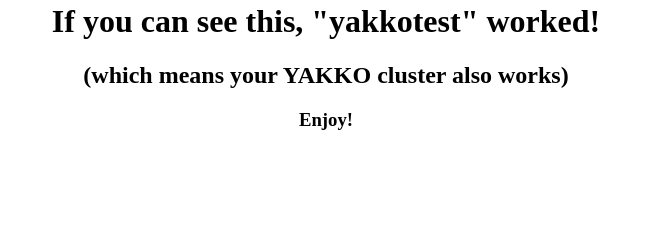
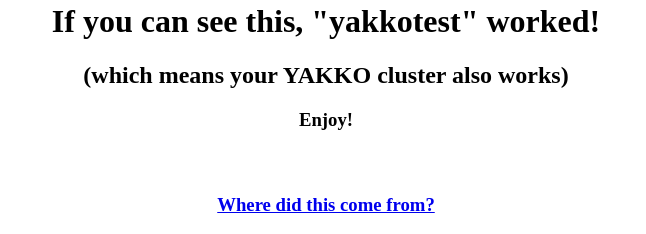
Before and after one commit to ozchamo/yakko-test, a plain HTML site: page index.html in a window 1280 px wide. Shown: the part 612-846 px from the top of the page, without its empty margins (314-960 px from the left). Before the commit the page ends 800 px from the top, so only its background shows below. Drawn offline with Linux system fonts and the light colour scheme.

Commit message:
Update index.html

```diff
--- a/index.html
+++ b/index.html
@@ -7,6 +7,8 @@
 <h1>If you can see this, "yakkotest" worked!</h1>
 <h2>(which means your YAKKO cluster also works)</h2>
 <h3>Enjoy!<h3>
+<BR><BR>
+<A HREF=https://github.com/ozchamo/yakko-test>Where did this come from?</A>
 
 </body>
 </html>
```
